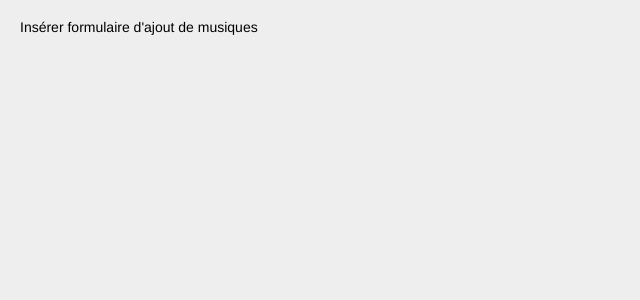
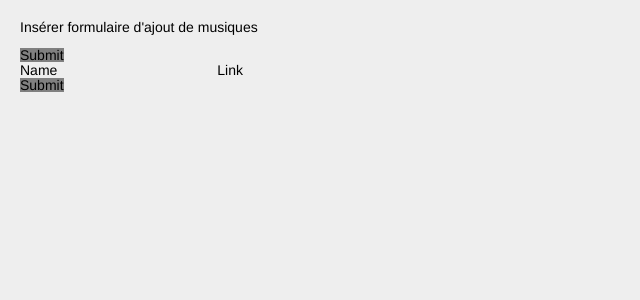
Before and after one commit to AudeFi/La_bobine, a PHP site: page /La_bobine/add-musics in a window 1280 px wide. Shown: the top 300 px of the page, without its empty margins (0-640 px from the left). Run offline with PHP 8.4, Linux system fonts and the light colour scheme; some libraries are stand-ins or nearby versions.

Commit message:
ADD MUSICS
J’ai fais le formulaire d’add musics

```diff
--- a/config/form-add.php
+++ b/config/form-add.php
@@ -0,0 +1,61 @@
+<?php
+
+$name='';
+
+if(!empty($_POST['search']))
+	{
+		$name = strip_tags(trim($_POST['name']));
+		$name=urlencode($name);
+
+		$ch = curl_init();
+
+		curl_setopt($ch, CURLOPT_URL, "http://api.themoviedb.org/3/search/movie?api_key=2fb5cd2aa5d0d9868fcd75aba6d96451&query='.$name.'");
+		curl_setopt($ch, CURLOPT_RETURNTRANSFER, TRUE);
+		curl_setopt($ch, CURLOPT_HEADER, FALSE);
+
+		curl_setopt($ch, CURLOPT_HTTPHEADER, array(
+		  "Accept: application/json"
+		));
+
+		$response = curl_exec($ch);
+		curl_close($ch);
+
+		$result = json_decode($response);
+
+		$count = count($result->results);
+
+ 		for ($i = 0; $i <= $count - 1; $i++)
+ 			{
+ 				if($i > 6)
+ 				{
+ 					 break 1;
+ 				}
+
+ 		  		echo '<pre>';?>
+
+ 		  		<form action="" method="POST">
+				<a href="index.php?id=<?=$result->results[$i]->id?>"><?php print_r($result->results[$i]->title); ?></a>
+				</form>
+ 		  		<?php echo '</pre>';
+			}
+
+			// si l'utilisateur rentre un nom de film qui n'est pas dans la liste, il faudra afficher une erreur
+			// gerer l'ensemble en ajax pour plus de confort
+
+	}
+
+	if(!empty($_POST['add'])){
+
+$title= '';
+$link = '';
+
+
+	$title      = strip_tags(trim($_POST['title']));
+	$link      = strip_tags(trim($_POST['link']));
+
+	$prepare = $pdo->prepare('INSERT INTO musics (title,link) VALUES (:title,:link)');
+	$prepare->bindValue('title',$title);
+	$prepare->bindValue('link',$link);
+
+	$execute = $prepare->execute();
+}
--- a/views/pages/add-musics.php
+++ b/views/pages/add-musics.php
@@ -4,4 +4,25 @@
 
 <section>
 Insérer formulaire d'ajout de musiques
+
+
+
+
+
+	<form action="#" method="post">
+	<input type="text" name="name" id="name" value="">
+		<div>
+ 			<input type="submit" name="search">
+ 		</div>
+	</form>
+
+
+	<form action="#" method="post">
+		Name<input type="text" name="title" id="title" value="">
+		Link<input type="link" name="link" id="link" value="">
+		<div>
+ 			<input type="submit" name="add">
+ 		</div>
+	</form>
+
 </section>
```
